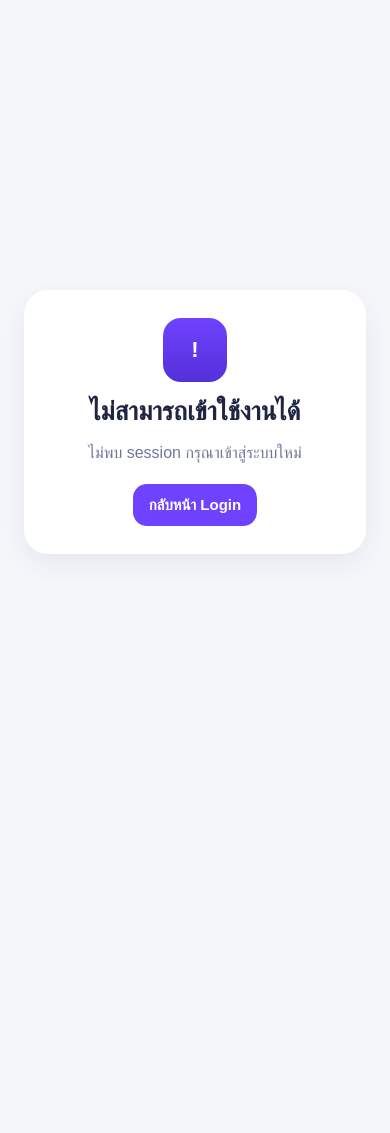
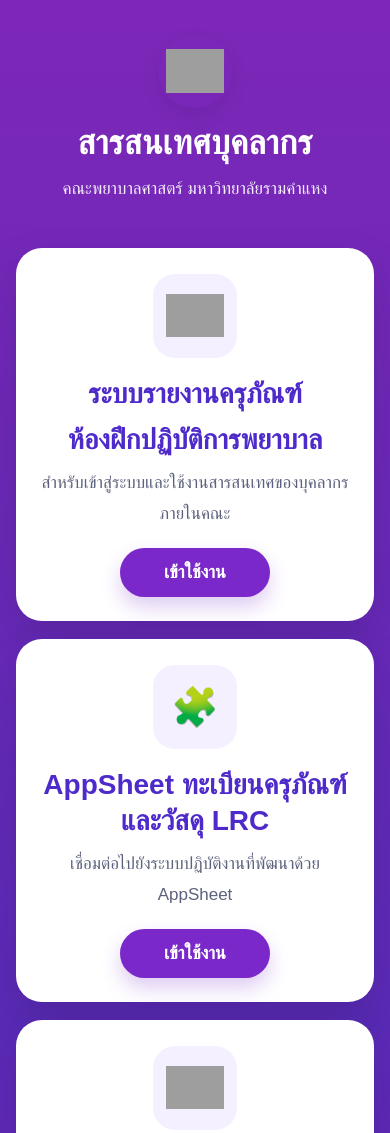
Before and after one commit to nurseLRC/nurse.ru-resch, a plain HTML site: page public/dashboard.html in a window 390 px wide. Shown: the top 1133 px of the page. Before the commit the page ends 844 px from the top, so only its background shows below. Drawn offline with Linux system fonts and the light colour scheme; grey boxes are pictures that could not be loaded; a web font is replaced by a local one.

Commit message:
Update dashboard.html

```diff
--- a/public/dashboard.html
+++ b/public/dashboard.html
@@ -3,111 +3,325 @@
 <head>
   <meta charset="UTF-8">
   <meta name="viewport" content="width=device-width, initial-scale=1">
-  <title>รายงานข้อมูลการเผยแพร่งานวิจัย</title>
-
+  <title>สารสนเทศบุคลากร</title>
   <link rel="preconnect" href="https://fonts.googleapis.com">
   <link rel="preconnect" href="https://fonts.gstatic.com" crossorigin>
   <link href="https://fonts.googleapis.com/css2?family=IBM+Plex+Sans+Thai:wght@400;500;600;700&display=swap" rel="stylesheet">
+  <style>
+    *{
+      box-sizing:border-box;
+    }
 
-    <link rel="stylesheet" href="styles.css?v=3">
+    body{
+      margin:0;
+      font-family:'IBM Plex Sans Thai',sans-serif;
+      background:linear-gradient(180deg,#7d27b8 0%, #5b2bb7 55%, #7a1fb2 100%);
+      min-height:100vh;
+      color:#fff;
+    }
+
+    .page{
+      width:100%;
+      max-width:1200px;
+      margin:0 auto;
+      padding:28px 20px 40px;
+    }
+
+    .hero{
+      text-align:center;
+      padding:14px 0 26px;
+    }
+
+    .hero-logo{
+      width:90px;
+      height:90px;
+      margin:0 auto 14px;
+   		border-radius:50px;  /* ทำให้ดู modern */
+  		box-shadow:0 8px 20px rgba(0,0,0,.08);
+      padding:8px;
+      display:flex;
+      align-items:center;
+      justify-content:center;
+      overflow:hidden;
+      backdrop-filter:blur(4px);
+    }
+
+    .hero-logo img{
+      width:72px;
+      height:72px;
+      object-fit:contain;
+      display:block;
+    }
+
+    .hero h1{
+      margin:0;
+      font-size:52px;
+      line-height:1.2;
+      font-weight:700;
+      letter-spacing:.2px;
+    }
+
+    .hero p{
+      margin:12px auto 0;
+      max-width:760px;
+      font-size:22px;
+      line-height:1.7;
+      color:rgba(255,255,255,.92);
+    }
+
+    .grid{
+      display:grid;
+      grid-template-columns:repeat(3,minmax(0,1fr));
+      gap:24px;
+      margin-top:18px;
+    }
+
+    .card{
+      background:#fff;
+      color:#1f2440;
+      border-radius:26px;
+      min-height:320px;
+      padding:26px 22px 24px;
+      box-shadow:0 18px 40px rgba(24,15,63,.18);
+      display:flex;
+      flex-direction:column;
+      align-items:center;
+      text-align:center;
+      justify-content:flex-start;
+    }
+
+    .card-icon{
+      width:84px;
+      height:84px;
+      border-radius:22px;
+      background:#f4f0ff;
+      display:flex;
+      align-items:center;
+      justify-content:center;
+      margin-bottom:18px;
+      font-size:38px;
+    }
+
+    .card-icon img{
+      width:58px;
+      height:58px;
+      object-fit:contain;
+      display:block;
+    }
+
+    .card-title{
+      font-size:34px;
+      line-height:1.3;
+      font-weight:700;
+      color:#4e2acb;
+      margin-bottom:10px;
+      min-height:88px;
+      display:flex;
+      align-items:center;
+      justify-content:center;
+    }
+
+    .card-desc{
+      font-size:20px;
+      line-height:1.8;
+      color:#5c627d;
+      min-height:96px;
+      display:flex;
+      align-items:center;
+      justify-content:center;
+      margin-bottom:18px;
+    }
+
+    .card-actions{
+      margin-top:auto;
+      width:100%;
+      display:flex;
+      flex-direction:column;
+      align-items:center;
+      gap:12px;
+    }
+
+    .btn{
+      display:inline-flex;
+      align-items:center;
+      justify-content:center;
+      min-width:170px;
+      padding:14px 28px;
+      border-radius:999px;
+      text-decoration:none;
+      font-size:22px;
+      font-weight:700;
+      border:none;
+      cursor:pointer;
+      transition:transform .08s ease, box-shadow .18s ease, opacity .18s ease;
+    }
+
+    .btn:hover{
+      transform:translateY(-1px);
+    }
+
+    .btn:active{
+      transform:scale(.98);
+    }
+
+    .btn-primary{
+      background:#7a28c9;
+      color:#fff;
+      box-shadow:0 10px 20px rgba(122,40,201,.24);
+    }
+
+    .btn-soft{
+      background:#ece8ff;
+      color:#5a2fd4;
+    }
+
+    .footer{
+      text-align:center;
+      padding:40px 0 8px;
+      font-size:18px;
+      color:rgba(255,255,255,.9);
+    }
+
+    @media (max-width:1080px){
+      .hero h1{
+        font-size:42px;
+      }
+
+      .hero p{
+        font-size:20px;
+      }
+
+      .grid{
+        grid-template-columns:repeat(2,minmax(0,1fr));
+      }
+    }
+
+    @media (max-width:720px){
+      .page{
+        padding:20px 16px 30px;
+      }
+
+      .hero-logo{
+        width:74px;
+        height:74px;
+      }
+
+      .hero-logo img{
+        width:58px;
+        height:58px;
+      }
+
+      .hero h1{
+        font-size:34px;
+      }
+
+      .hero p{
+        font-size:17px;
+      }
+
+      .grid{
+        grid-template-columns:1fr;
+        gap:18px;
+      }
+
+      .card{
+        min-height:auto;
+      }
+
+      .card-title{
+        font-size:28px;
+        min-height:auto;
+      }
+
+      .card-desc{
+        font-size:17px;
+        min-height:auto;
+      }
+
+      .btn{
+        min-width:150px;
+        font-size:18px;
+      }
+
+      .footer{
+        font-size:15px;
+      }
+    }
+  </style>
 </head>
 <body>
-
-  <div id="loadingOverlay" class="loading-overlay">
-    <div class="loader-box">
-      <div class="spinner"></div>
-      <div class="loader-title">กำลังโหลดระบบ</div>
-      <div class="loader-subtitle">กรุณารอสักครู่...</div>
+  <div class="page">
+    <section class="hero">
+      <div class="hero-logo">
+        <img src="logo.png" alt="ตราสัญลักษณ์คณะพยาบาลศาสตร์">
       </div>
-  </div>
-
-  <div id="denyView" class="center-view hidden">
-    <div class="auth-card">
-      <div class="auth-badge">!</div>
-      <div class="auth-title">ไม่สามารถเข้าใช้งานได้</div>
-      <div id="denyMessage" class="deny-message">-</div>
-      <div class="auth-actions">
-        <button class="primary-btn" type="button" onclick="goLogin()">กลับหน้า Login</button>
-      </div>
-    </div>
-  </div>
-
-  <div id="dashboardView" class="hidden">
-    <div class="app-shell">
-      <aside class="sidebar">
-        <div class="brand">
-  		<div class="brand-image-box"><img src="logo.png" alt="RU Logo" class="brand-image">
-  		</div>
-
-  		<div class="brand-text">
-    			<div class="brand-title">
-					คณะพยาบาลศาสตร์
-				</div>
-    			<div class="brand-subtitle">
-					Faculty of Nursing
-				</div>
-			<div class="brand-subtitle">Ramkhamhaeng University</div>
-  		</div>
-	</div>
-
-        <div class="user-card">
-          <div class="user-name" id="userName">-</div>
-          <div class="user-email" id="userEmail">-</div>
-          <div class="user-role" id="userRole">-</div>
-        </div>
-
-        <nav class="menu" id="dynamicMenu"></nav>
-
-        <div class="menu fixed-menu">
-          <button class="menu-btn" type="button" onclick="refreshCurrentReport()">⟳ รีเฟรชรายงาน</button>
-          <button class="menu-btn" type="button" onclick="logoutNow()">🚪 ออกจากระบบ</button>
-        </div>
-      </aside>
-
-      <main class="main">
-        <header class="topbar">
-          <div>
-            <div class="page-title">Dashboard รายงานข้อมูลการเผยแพร่งานวิจัย</div>
-            <div class="page-subtitle">รายงานจะแสดงตาม ROLE จากระบบของคุณ</div>
-          </div>
-        </header>
-
-        <section class="cards-row">
-          <div class="info-card">
-            <div class="info-label">ชื่อผู้ใช้</div>
-            <div class="info-value" id="summaryName">-</div>
-          </div>
-          <div class="info-card">
-            <div class="info-label">สิทธิ์</div>
-            <div class="info-value" id="summaryRole">-</div>
-          </div>
-          <div class="info-card">
-            <div class="info-label">เวลาโหลดระบบ</div>
-            <div class="info-value" id="summaryTime">-</div>
-          </div>
+      <h1>สารสนเทศบุคลากร</h1>
+      <p>คณะพยาบาลศาสตร์ มหาวิทยาลัยรามคำแหง</p>
     </section>
 
-        <section class="content-card">
-          <div class="content-header">
-            <div>
-              <div class="content-title" id="reportTitle">รายงาน</div>
-              <div class="content-subtitle" id="reportSubtitle">-</div>
+    <section class="grid">
+      <div class="card">
+        <div class="card-icon">
+          <img src="logo.png" alt="ตราคณะ">
+        </div>
+        <div class="card-title">ระบบรายงานครุภัณฑ์</div>
+        <div class="card-title">ห้องฝึกปฏิบัติการพยาบาล</div>
+        <div class="card-desc">
+          สำหรับเข้าสู่ระบบและใช้งานสารสนเทศของบุคลากรภายในคณะ
+        </div>
+        <div class="card-actions">
+          <a class="btn btn-primary" href="login.html">เข้าใช้งาน</a>
         </div>
       </div>
 
 
-          <div class="iframe-wrap hidden" id="reportFrameWrap">
-            <iframe id="lookerFrame" title="Looker Studio Dashboard" src="" allowfullscreen></iframe>
+      <div class="card">
+        <div class="card-icon">🧩</div>
+        <div class="card-title">AppSheet ทะเบียนครุภัณฑ์และวัสดุ LRC</div>
+        <div class="card-desc">
+          เชื่อมต่อไปยังระบบปฏิบัติงานที่พัฒนาด้วย AppSheet
         </div>
-          <div class="iframe-note" id="iframeNote">กำลังเตรียมรายงาน...</div>
-          <div class="empty-box hidden" id="emptyBox">
-            ยังไม่มีรายงานสำหรับ role นี้
-          </div>
-        </section>
-      </main>
+        <div class="card-actions">
+          <a class="btn btn-primary" href="https://www.appsheet.com/start/4d90d462-9146-4164-b100-37cb7cac85be" target="_blank" rel="noopener noreferrer">เข้าใช้งาน</a>
         </div>
       </div>
 
-  <script src="scripts.js"></script>
+
+
+   <div class="card">
+        <div class="card-icon">
+          <img src="logo.png" alt="ตราคณะ">
+        </div>
+        <div class="card-title">รายงานข้อมูลวิจัย</div>
+        <div class="card-title">และการเผยแพร่</div>
+        <div class="card-desc">
+          สำหรับเข้าสู่ระบบและใช้งานสารสนเทศของบุคลากรภายในคณะ
+        </div>
+        <div class="card-actions">
+           <a class="btn btn-primary"
+                 href="https://ru-nurse-research.web.app/login.html"
+             target="_self">
+           เข้าใช้งาน
+        </a>
+      </div>
+   </div>
+
+
+      <div class="card">
+        <div class="card-icon">📘</div>
+        <div class="card-title">คู่มือการใช้งาน</div>
+        <div class="card-desc">
+          ใช้สำหรับรวมลิงก์เอกสาร คู่มือ หรือหน้าคำแนะนำการใช้งานภายใน
+        </div>
+        <div class="card-actions">
+          <a class="btn btn-soft" href="#">เร็ว ๆ นี้</a>
+        </div>
+      </div>
+    </section>
+
+    <div class="footer">
+      © 2026 สารสนเทศบุคลากร | Faculty of Nursing, Ramkhamhaeng University
+    </div>
+  </div>
 </body>
 </html>
```
Lines whose indentation alone changed are shown as unchanged.
